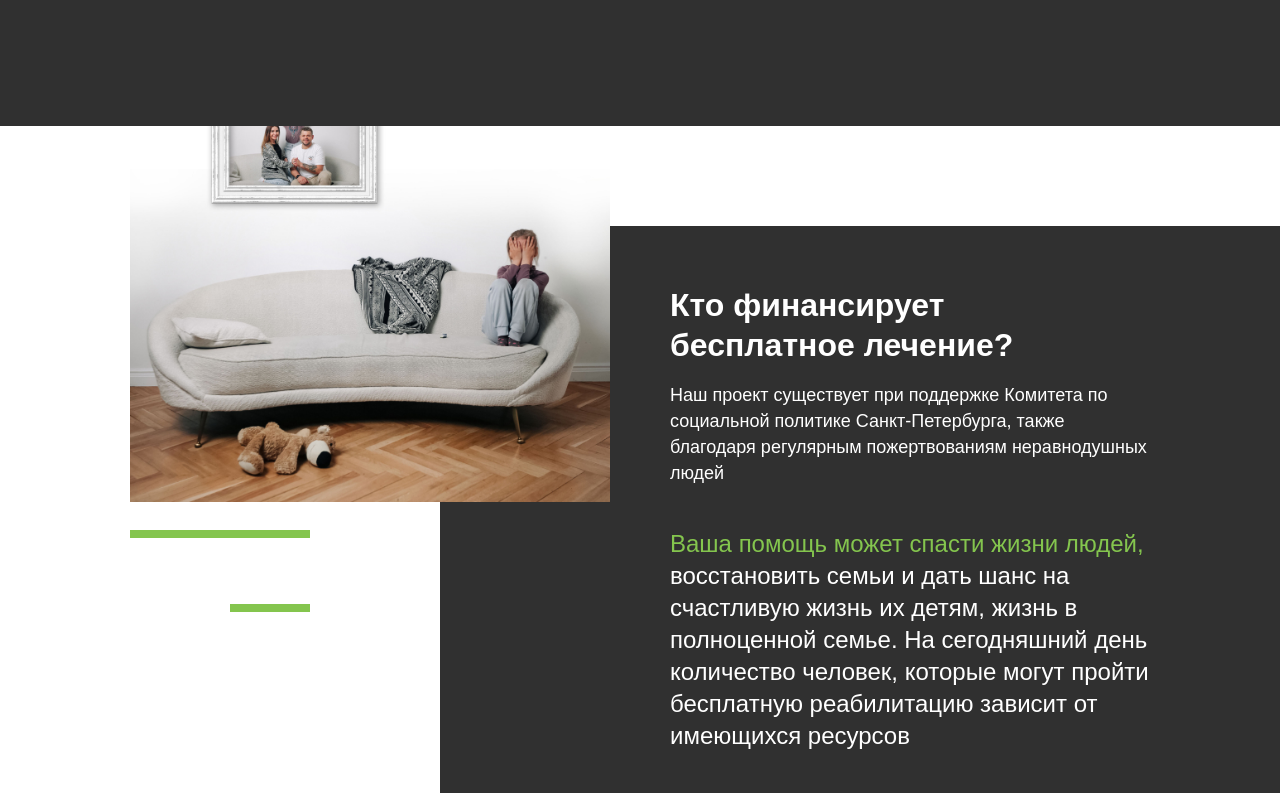
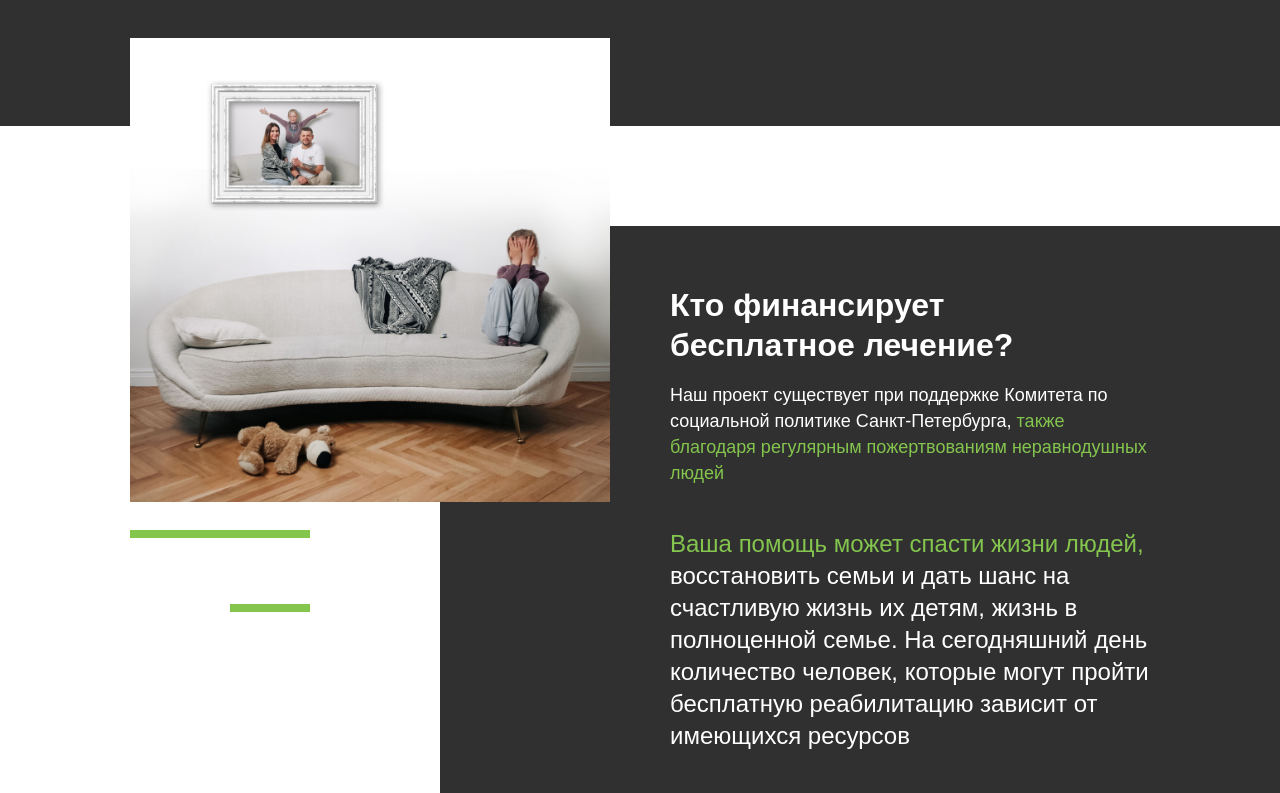
Before and after one commit to GuildOfDevelopers/diaconiafond-frontend, a React (Create React App) app: page / in a window 1280 px wide. Shown: the part 3627-4420 px from the top of the page. Built offline with nearby package versions, Linux system fonts and the light colour scheme; a web font is replaced by a local one.

Commit message:
fix picture and green text

```diff
--- a/src/components/YouCanHelp/YouCanHelp.jsx
+++ b/src/components/YouCanHelp/YouCanHelp.jsx
@@ -19,10 +19,10 @@ const YouCanHelp = () => {
             <h2 className="top__header">Кто финансирует <p className="top__header">бесплатное лечение?</p></h2>
             <p className="top__text">Наш проект существует при поддержке Комитета по социальной политике
               Санкт-Петербурга,
-              <spаn className="green" is="x3d"> также благодаря регулярным пожертвованиям неравнодушных людей</spаn>
+              <spаn className="green"> также благодаря регулярным пожертвованиям неравнодушных людей</spаn>
             </p>
             <p className="top__text-your-help">
-              <span className='green'> Ваша помощь может спасти жизни людей,</span> восстановить семьи и дать шанс на
+              <div className="green"> Ваша помощь может спасти жизни людей,</div> восстановить семьи и дать шанс на
               счастливую жизнь их детям, жизнь в полноценной семье. На сегодняшний день количество человек, которые
               могут пройти бесплатную реабилитацию зависит от имеющихся ресурсов
             </p>
--- a/src/components/YouCanHelp/YouCanHelp.scss
+++ b/src/components/YouCanHelp/YouCanHelp.scss
@@ -7,6 +7,7 @@
 
 .wrapper {
   position: relative;
+  margin-bottom: -1px;
 
   &::before {
     content: '';
@@ -25,7 +26,6 @@
   margin: 0 auto;
   max-width: 1440px;
   padding: 112px 130px 0 130px;
-  overflow: hidden;
 }
 
 .section-left {
@@ -79,7 +79,7 @@
     z-index: -1;
     left: -230px;
     top: 100px;
-    bottom: -130px;
+    bottom: -110px;
     width: 100%;
     background-color: #303030;
   }
@@ -104,6 +104,7 @@
 }
 
 .section-right__wrapper .green {
+  display: inline;
   color: $color-lightGreen;
 }
 
```
